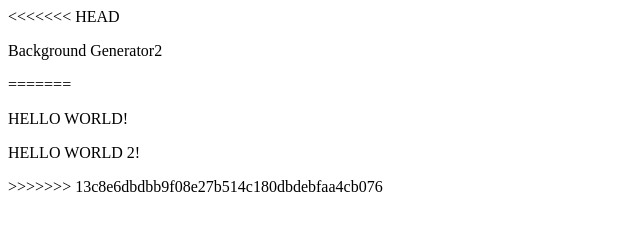
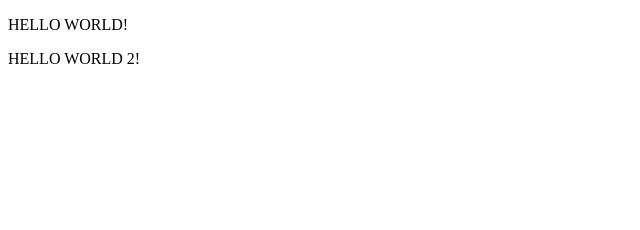
Before and after one commit to Feltaz/background-generator, a plain HTML site: page index.html in a window 1280 px wide. Shown: the whole page, without its empty margins (0-640 px from the left). Drawn offline with Linux system fonts and the light colour scheme.

Commit message:
rectifying problems

```diff
--- a/index.html
+++ b/index.html
@@ -6,12 +6,8 @@
 		<link rel="styleshee" type="text/css" href="style.css">
 	</head>
 	<body>
-<<<<<<< HEAD
-		<p>Background Generator2<p>
-=======
 		<p>HELLO WORLD!<p>
 		<p>HELLO WORLD 2!</p>
->>>>>>> 13c8e6dbdbb9f08e27b514c180dbdebfaa4cb076
 	</body>
 
 </html>
```
